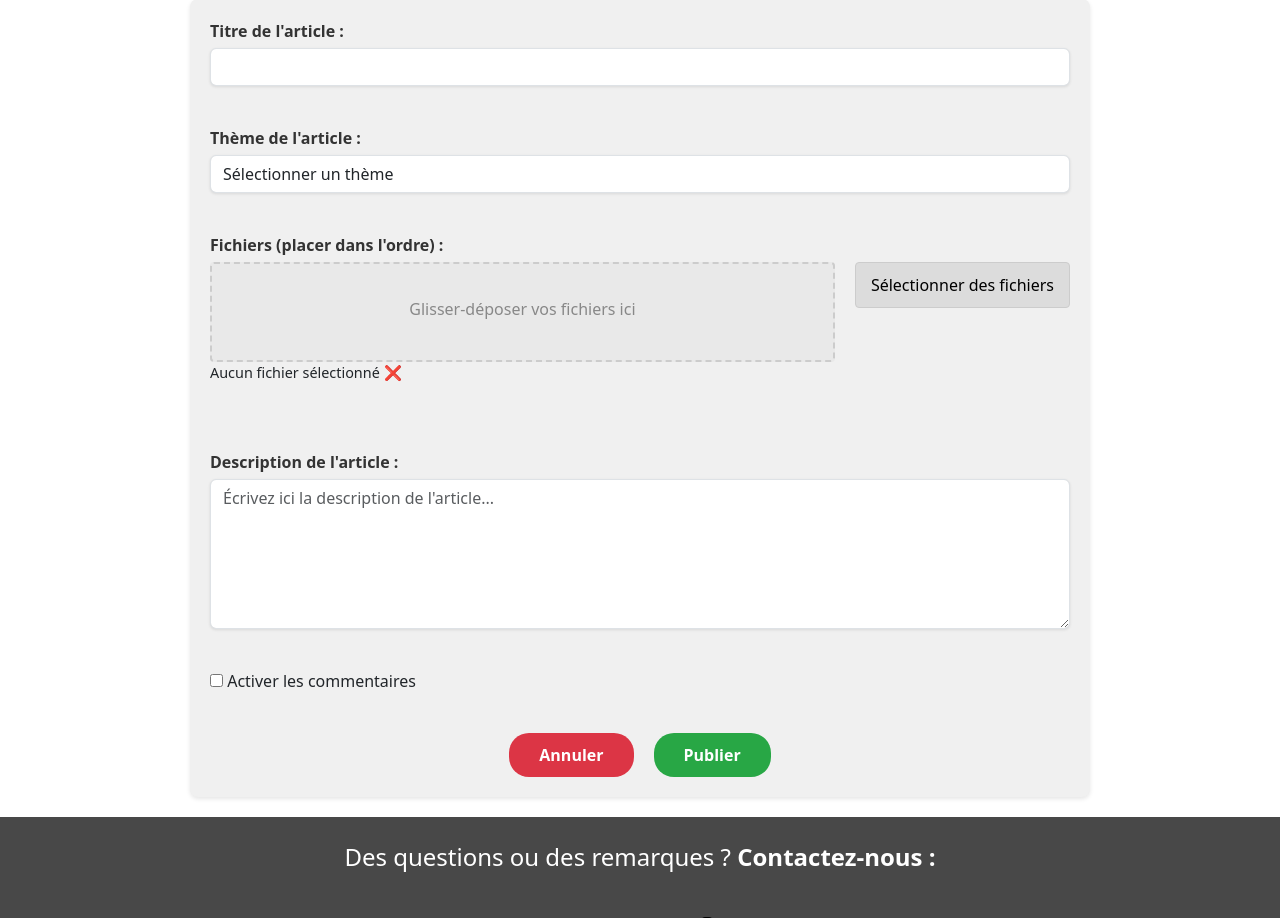
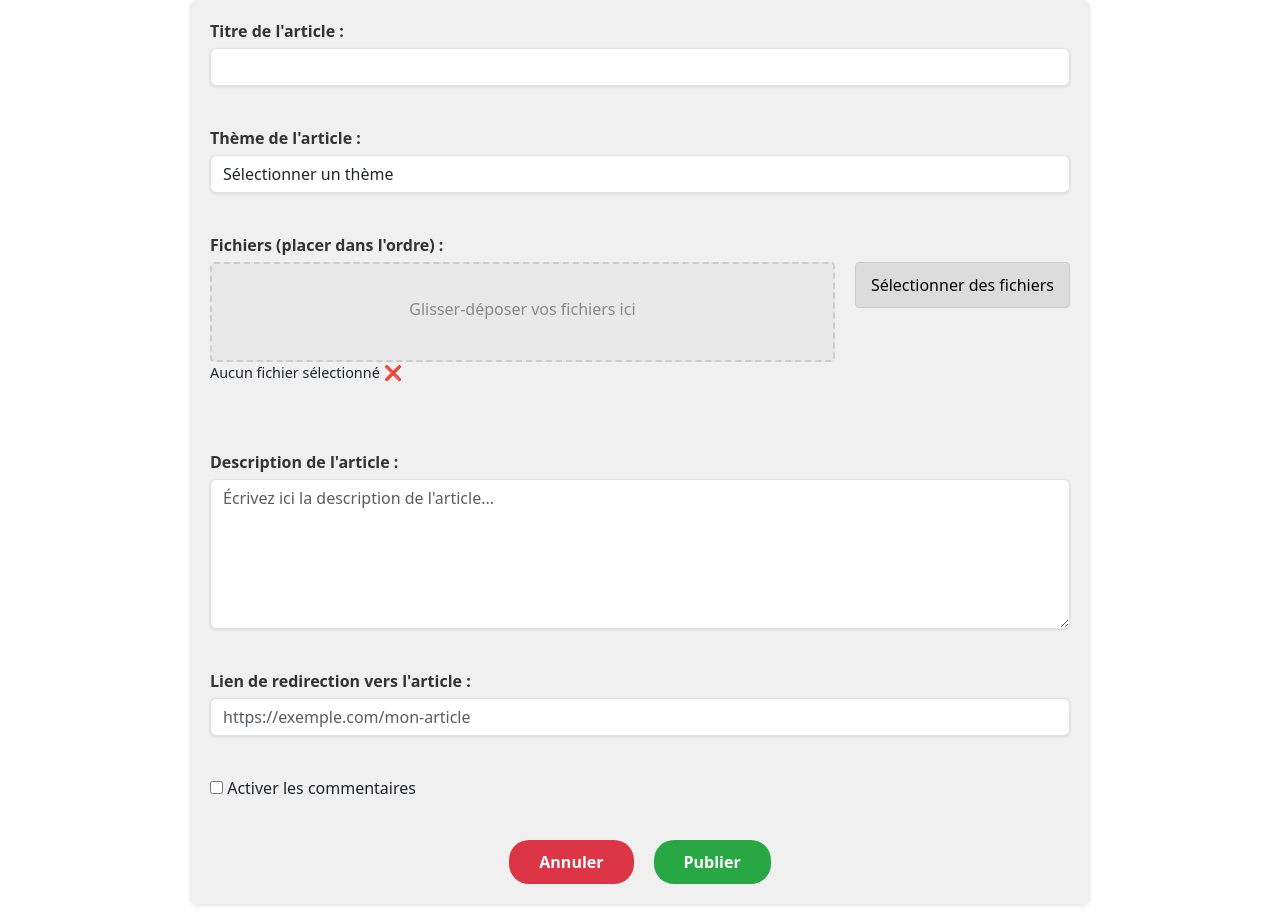
Before and after one commit to Bertili-Erwann/SAE3.01_Projet, a Flask app: page /ajouter_article in a window 1280 px wide. Shown: the part 248-1166 px from the top of the page. Run offline with Flask 3, Linux system fonts and the light colour scheme.

Commit message:
ajout de la fonctionalité pour ajouter un lien de redirection vers l'article originaire

```diff
--- a/escrimeBlois/templates/ajout_article.html
+++ b/escrimeBlois/templates/ajout_article.html
@@ -49,6 +49,12 @@
                 placeholder="Écrivez ici la description de l'article..." required></textarea>
         </div>
 
+        <div class="form-group">
+            <label for="lien_article">Lien de redirection vers l'article :</label>
+            <input type="url" id="lien_article" name="lien vers l'article" placeholder="https://exemple.com/mon-article"
+           class="form-control">
+        </div>
+
         <div class="form-row">
             <input type="checkbox" id="commentable" name="commentable">
             <label for="commentable">Activer les commentaires</label>
```
